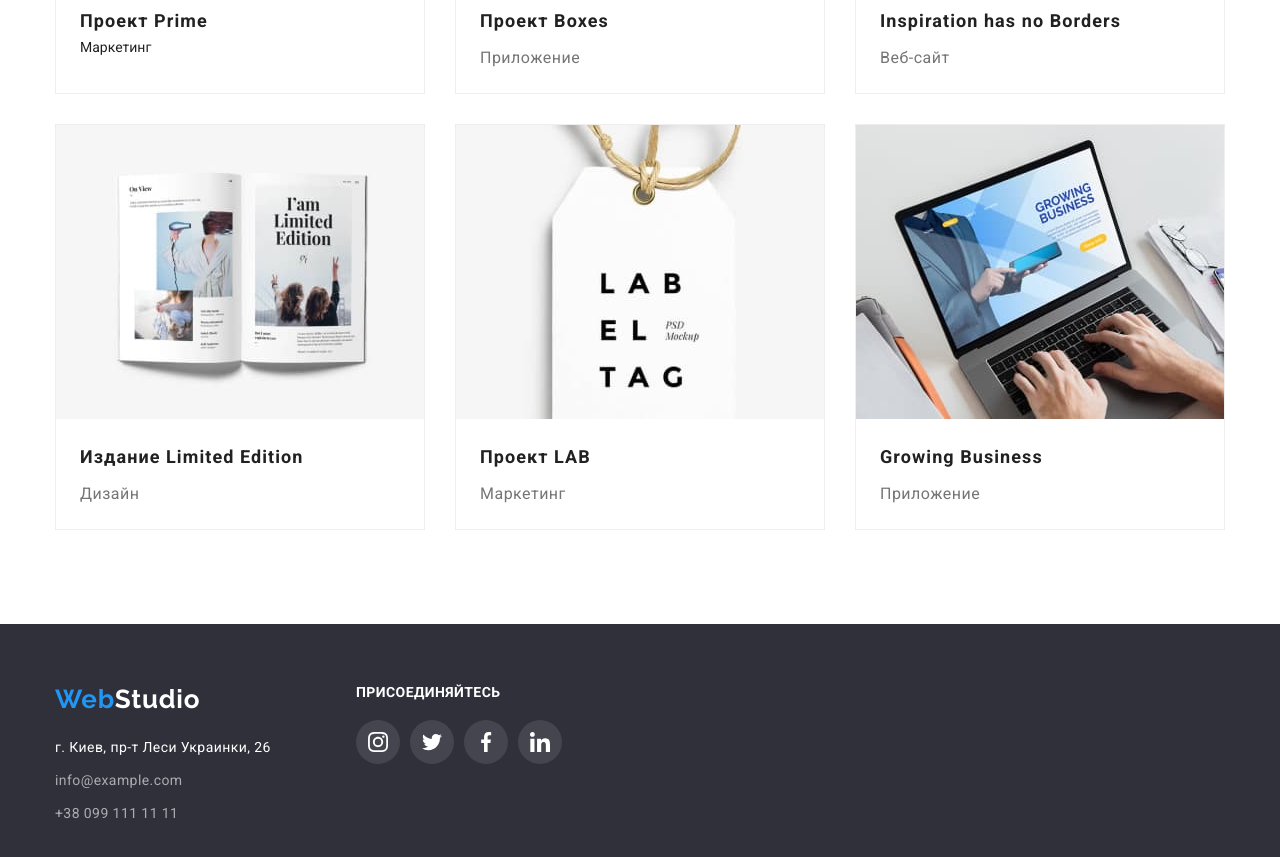
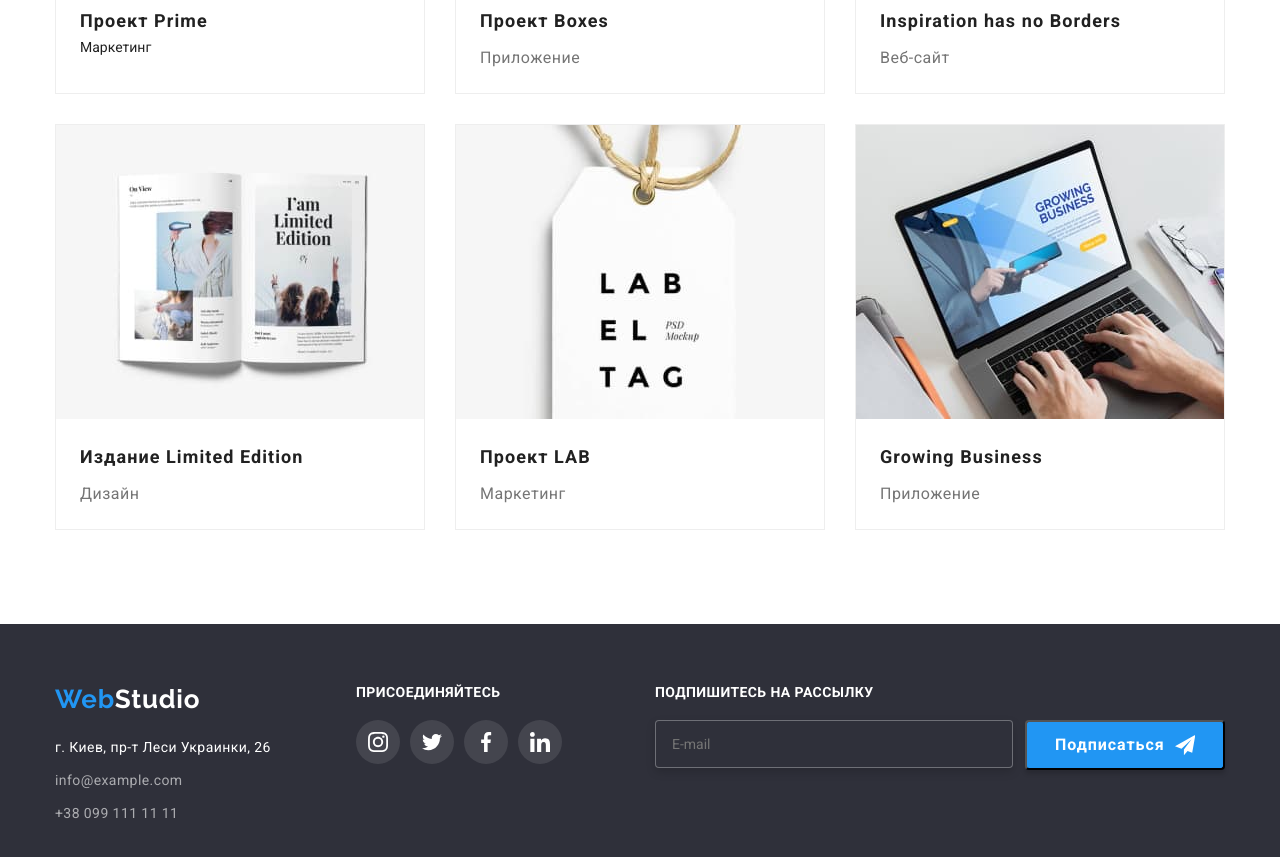
Before and after one commit to SlavaMart/goit-markup-hw-06, a plain HTML site: page portfolio.html in a window 1280 px wide. Shown: the part 1017-1874 px from the top of the page. Drawn offline with nearby package versions, Linux system fonts and the light colour scheme; a script that the page names is missing.

Commit message:
Добавил футер в портфолио

```diff
--- a/portfolio.html
+++ b/portfolio.html
@@ -440,6 +440,25 @@
             </ul>
           </div>
         </div>
+
+        <form class="footer-subscribe-main">
+          <p class="subscribe-text">Подпишитесь на рассылку</p>
+          <span class="footer-subscribe-wrp">
+            <label class="footer-subscribe-label">
+              <input
+                class="footer-subscribe-input"
+                type="email"
+                placeholder="E-mail"
+              />
+            </label>
+            <button class="footer-btn" type="submit">
+              Подписаться
+              <svg class="footer-sibcribe-icon" width="24" height="24">
+                <use href="./images/icons..svg#telegram"></use>
+              </svg>
+            </button>
+          </span>
+        </form>
       </div>
     </footer>
 
```
